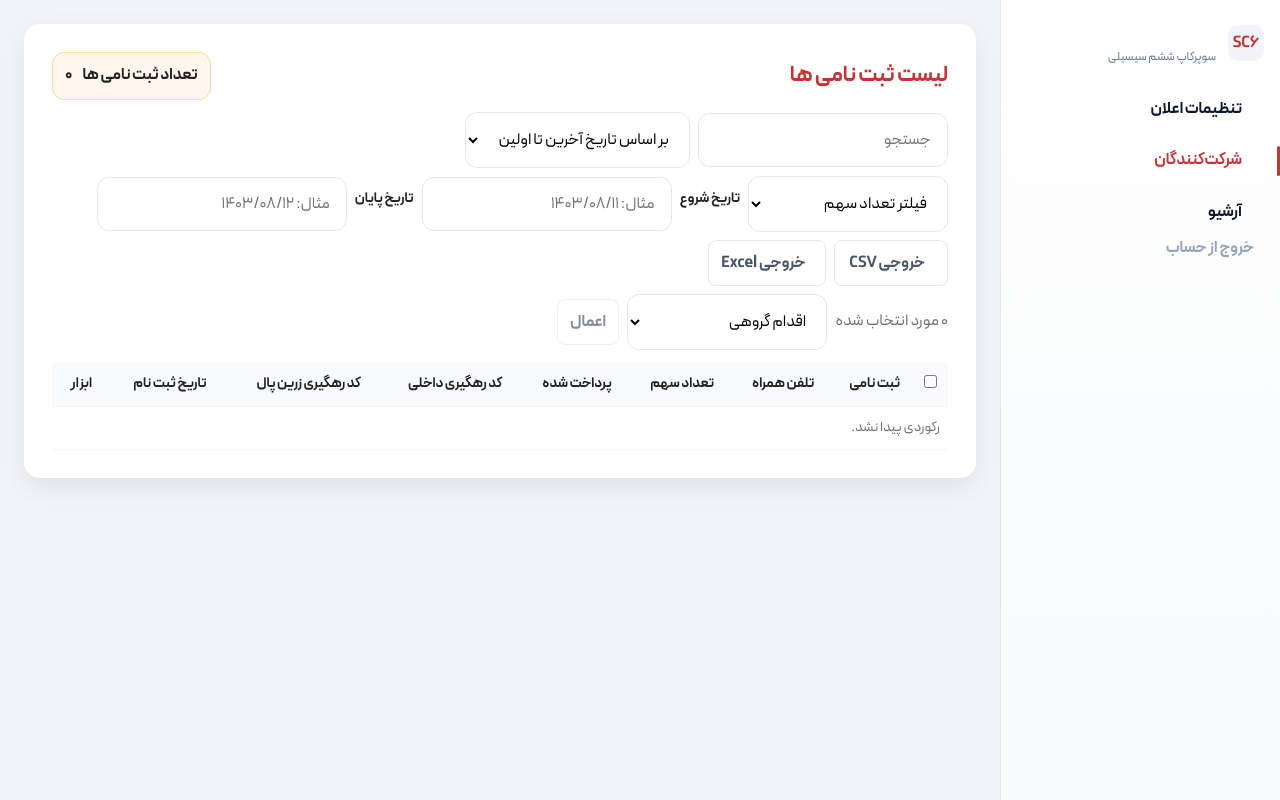
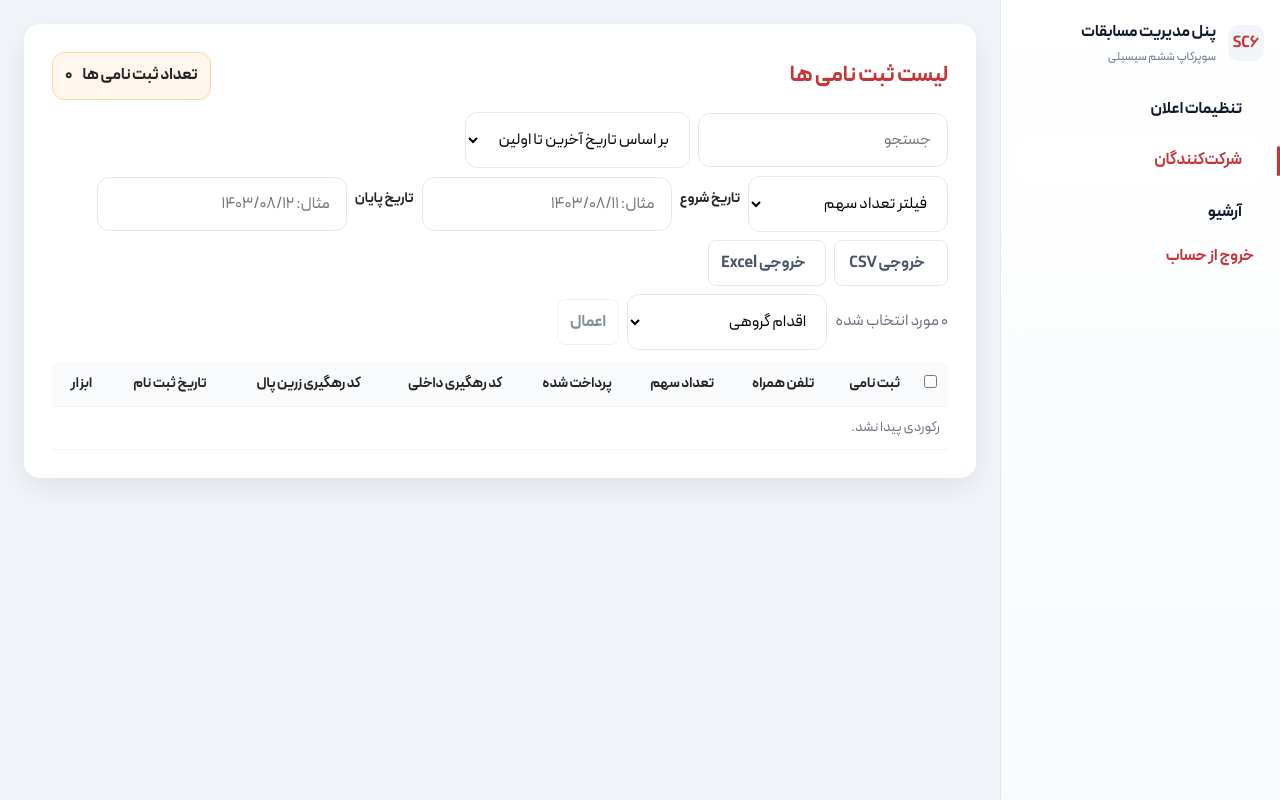
Before and after one commit to iGre4t/Simple-Event-Register-Webpage, a PHP site: page /panel.php in a window 1280 px wide. Run offline with PHP 8.4, Linux system fonts and the light colour scheme; the visitor is signed in with stand-in values (Sample User, id 1); some libraries are stand-ins or nearby versions.

Commit message:
Sidebar 5

```diff
--- a/panel.php
+++ b/panel.php
@@ -357,15 +357,15 @@ $count = count($participants);
         .side-brand { display:flex; align-items:center; gap:12px; margin-bottom: 20px; }
         .brand-avatar { width:36px; height:36px; border-radius:10px; display:grid; place-items:center; background:rgba(255,255,255,0.06); border:1px solid rgba(255,255,255,0.08); font-weight:800; color:#fff; }
         .brand-meta { display:flex; flex-direction:column; gap:2px; }
-        .brand-title { margin:0; font-size:16px; font-weight:800; color:#fff; }
+        .brand-title { margin:0; font-size:16px; font-weight:800; color: var(--sidebar-text); }
         .brand-sub { margin:0; font-size:12px; color:var(--sidebar-muted); }
         .side-nav { display:flex; flex-direction:column; gap:6px; }
         .side-nav a { display:flex; align-items:center; gap:10px; padding:10px 12px; border-radius:10px; color:var(--sidebar-text); text-decoration:none; font-weight:700; position:relative; transition: background .15s ease, color .15s ease; }
         .side-nav a:hover { background: var(--sidebar-hover); }
         .side-nav a.active { background: #ffffff; color: var(--brand); }
         .side-nav a.active::before { content:''; position:absolute; inset-inline-start: -16px; top:8px; bottom:8px; width:3px; border-radius:2px; background: var(--sidebar-active); }
-        .side-bottom { margin-top:auto; padding-top: 0; border-top: none; position: static; }
-        .side-bottom .logout { color:#94a3b8; font-weight:600; text-decoration:none; }
+        .side-bottom { margin-top:8px; padding-top: 0; border-top: none; position: static; }
+        .side-bottom .logout { color: var(--brand); font-weight:700; text-decoration:none; }
         .side-bottom .logout:hover { color: var(--brand); background: transparent; }
         .side-brand .brand-avatar { background:#f1f5f9; color: var(--brand); }
     </style>
```
